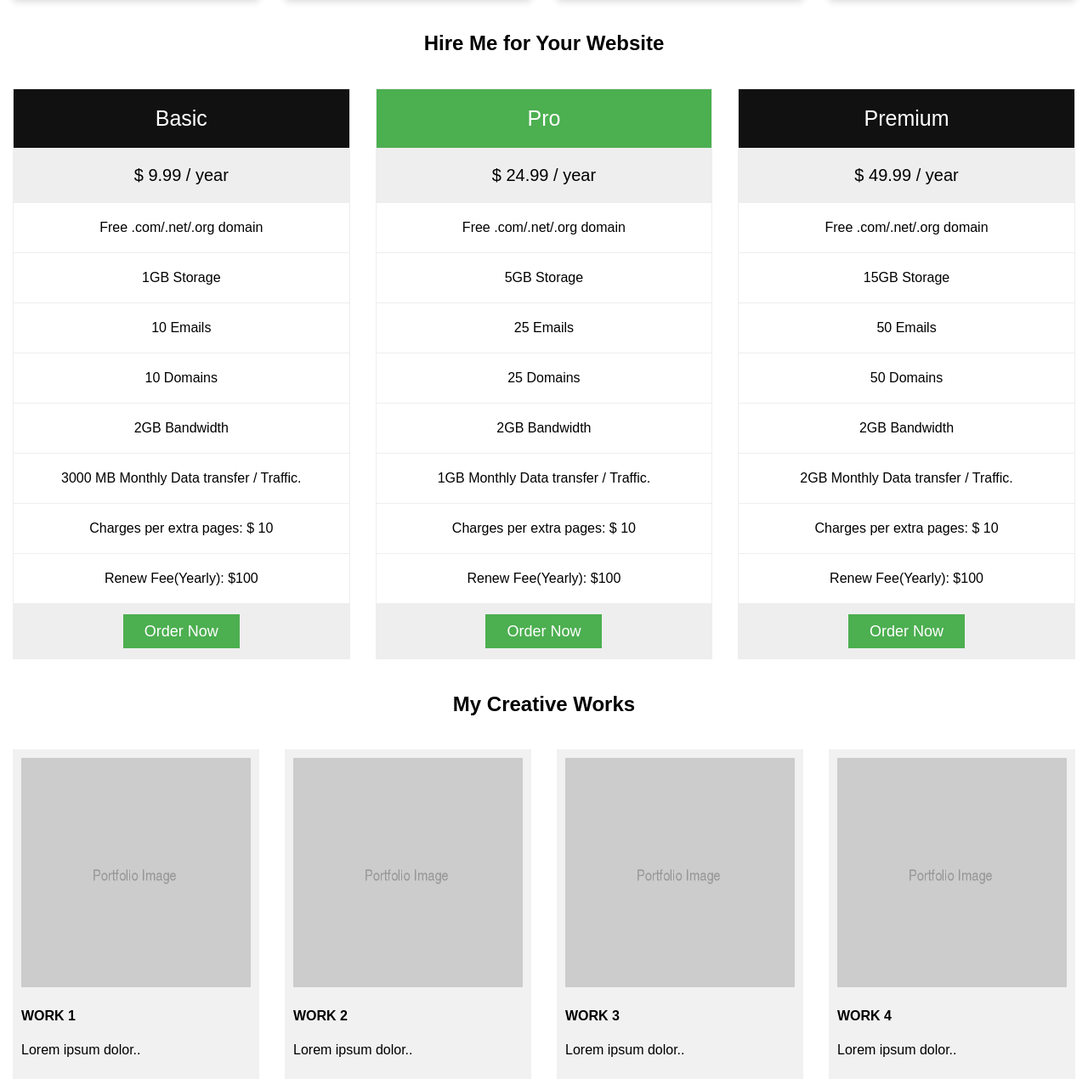
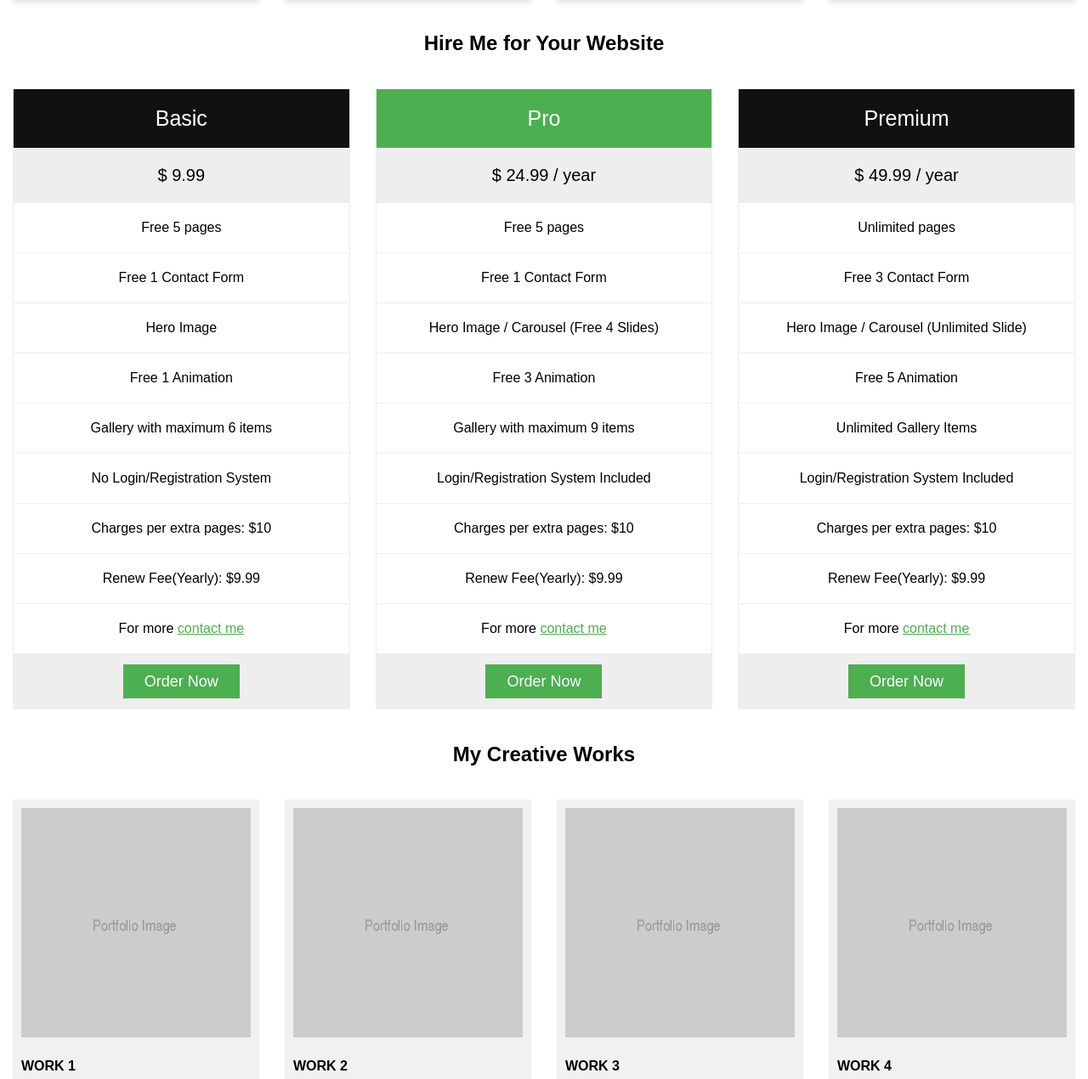
Before and after one commit to mahfuz225bd/web-development-project-assignment, a PHP site: page / in a window 1280 px wide. Shown: the part 1008-2278 px from the top of the page at 85% size. Run offline with PHP 8.4, Linux system fonts and the light colour scheme.

Commit message:
edit price table done

```diff
--- a/assets/css/default.css
+++ b/assets/css/default.css
@@ -106,6 +106,15 @@ section:after {
 	clear: both;
 }
 
+section a {
+	color: var(--green);
+}
+
+section a:hover {
+	color: crimson;
+}
+
+
 main section.first-section article p::first-letter {
 	font-size: x-large;
 	color: var(--green);
--- a/pages/index.html
+++ b/pages/index.html
@@ -56,15 +56,16 @@
 		<article>
 			<ul class="price-table">
 				<li class="header">Basic</li>
-				<li class="grey">$ 9.99 / year</li>
-				<li>Free .com/.net/.org domain</li>
-				<li>1GB Storage</li>
-				<li>10 Emails</li>
-				<li>10 Domains</li>
-				<li>2GB Bandwidth</li>
-				<li>3000 MB Monthly Data transfer / Traffic.</li>
-				<li>Charges per extra pages: $ 10</li>
-				<li>Renew Fee(Yearly): $100</li>
+				<li class="grey">$ 9.99</li>
+				<li>Free 5 pages</li>
+				<li>Free 1 Contact Form</li>
+				<li>Hero Image</li>
+				<li>Free 1 Animation</li>
+				<li>Gallery with maximum 6 items</li>
+				<li>No Login/Registration System</li>
+				<li>Charges per extra pages: $10</li>
+				<li>Renew Fee(Yearly): $9.99</li>
+				<li>For more <a href="mailto:mahfuz225bd@gmail.com">contact me</a></li>
 				<li class="grey"><a href="#" class="btn-order">Order Now</a></li>
 			</ul>
 		</article>
@@ -72,14 +73,15 @@
 			<ul class="price-table">
 				<li class="header" style="background-color: #4caf50">Pro</li>
 				<li class="grey">$ 24.99 / year</li>
-				<li>Free .com/.net/.org domain</li>
-				<li>5GB Storage</li>
-				<li>25 Emails</li>
-				<li>25 Domains</li>
-				<li>2GB Bandwidth</li>
-				<li>1GB Monthly Data transfer / Traffic.</li>
-				<li>Charges per extra pages: $ 10</li>
-				<li>Renew Fee(Yearly): $100</li>
+				<li>Free 5 pages</li>
+				<li>Free 1 Contact Form</li>
+				<li>Hero Image / Carousel (Free 4 Slides)</li>
+				<li>Free 3 Animation</li>
+				<li>Gallery with maximum 9 items</li>
+				<li>Login/Registration System Included</li>
+				<li>Charges per extra pages: $10</li>
+				<li>Renew Fee(Yearly): $9.99</li>
+				<li>For more <a href="mailto:mahfuz225bd@gmail.com">contact me</a></li>
 				<li class="grey"><a href="#" class="btn-order">Order Now</a></li>
 			</ul>
 		</article>
@@ -87,14 +89,15 @@
 			<ul class="price-table">
 				<li class="header">Premium</li>
 				<li class="grey">$ 49.99 / year</li>
-				<li>Free .com/.net/.org domain</li>
-				<li>15GB Storage</li>
-				<li>50 Emails</li>
-				<li>50 Domains</li>
-				<li>2GB Bandwidth</li>
-				<li>2GB Monthly Data transfer / Traffic.</li>
-				<li>Charges per extra pages: $ 10</li>
-				<li>Renew Fee(Yearly): $100</li>
+				<li>Unlimited pages</li>
+				<li>Free 3 Contact Form</li>
+				<li>Hero Image / Carousel (Unlimited Slide)</li>
+				<li>Free 5 Animation</li>
+				<li>Unlimited Gallery Items</li>
+				<li>Login/Registration System Included</li>
+				<li>Charges per extra pages: $10</li>
+				<li>Renew Fee(Yearly): $9.99</li>
+				<li>For more <a href="mailto:mahfuz225bd@gmail.com">contact me</a></li>
 				<li class="grey"><a href="#" class="btn-order">Order Now</a></li>
 			</ul>
 		</article>
@@ -206,7 +209,7 @@
 	<section class="col-1" id="about">
 		<h3>About Me</h3>
 		<article>
-			<h4 style="text-align: center; margin-top: -25px; margin-bottom: -5px;">
+			<h4 style="text-align: center; margin-top: -25px; margin-bottom: -5px">
 				Full Stack Developer of handsome experience in designing, developing and
 				implementing applications and solutions using a range of technologies
 				and programming languages.
```
Also changed, not shown: 1 other file.
